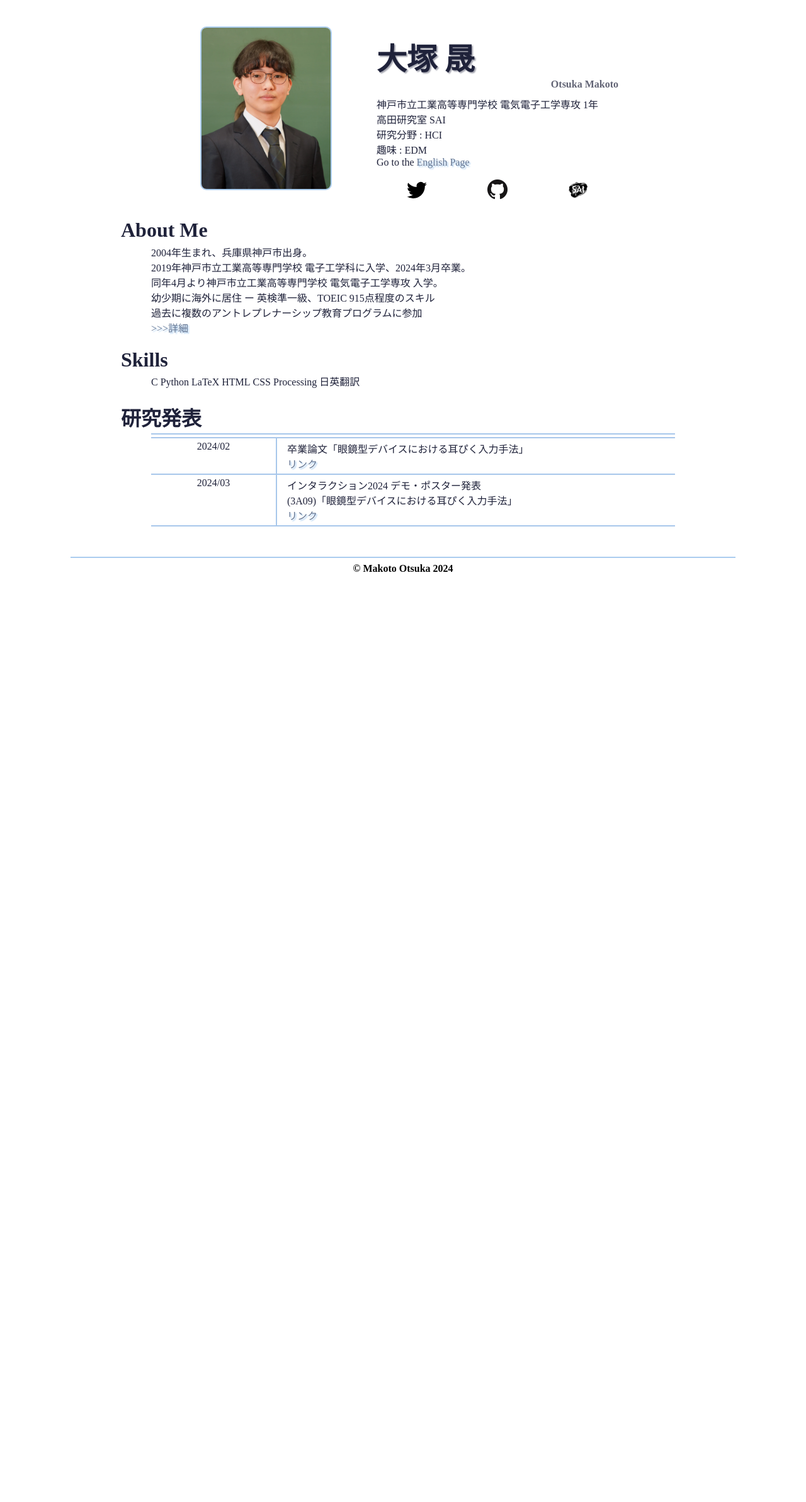
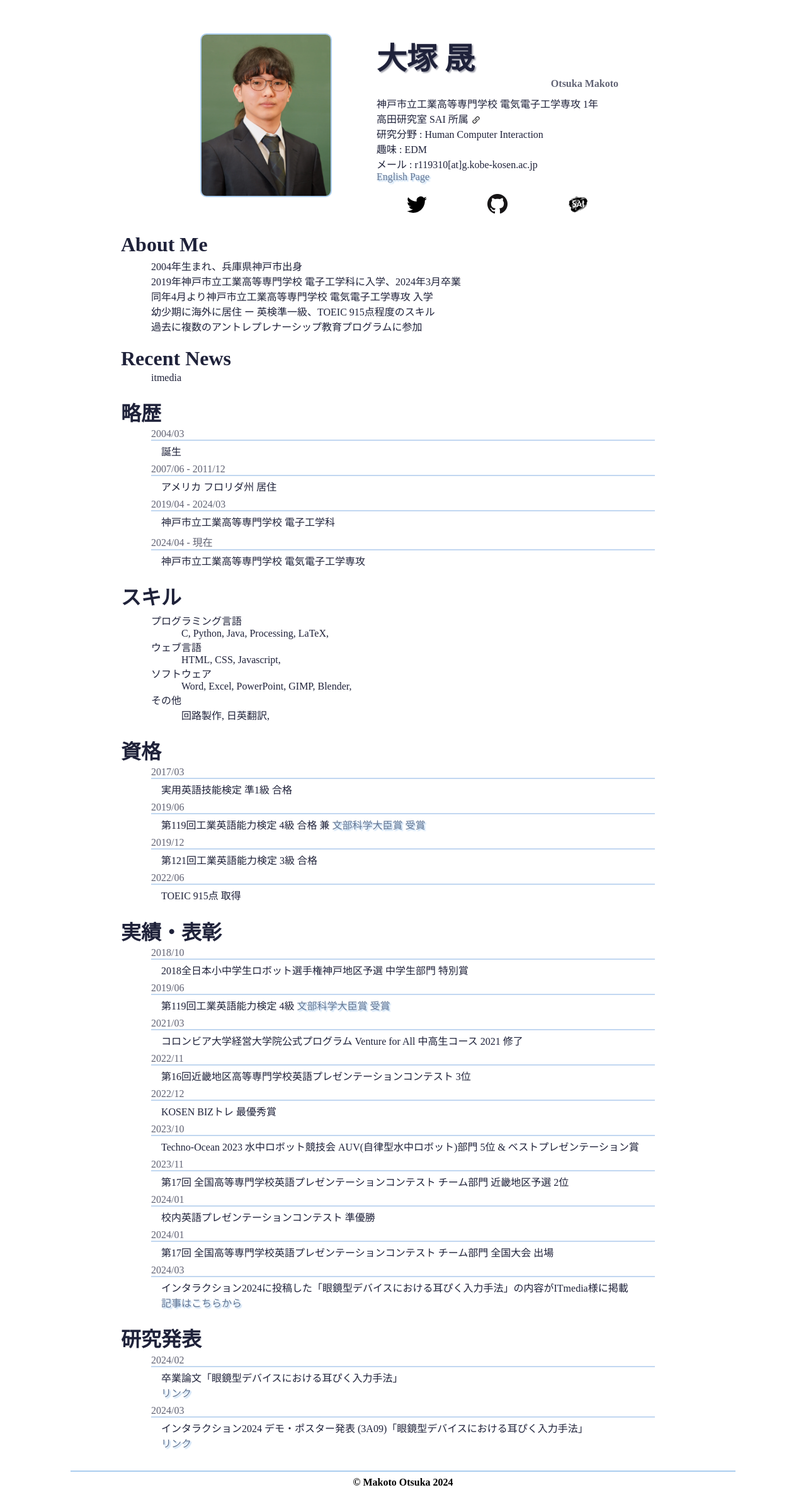
Before and after one commit to r119310/r119310.github.io, a PHP site: page /JP/home.html in a window 1280 px wide. Shown: the part 74-2459 px from the top of the page at 63% size. Before the commit the page ends 982 px from the top, so only its background shows below. Run offline with PHP 8.4, Linux system fonts and the light colour scheme.

Commit message:
final edit

```diff
--- a/CSS/main.css
+++ b/CSS/main.css
@@ -92,10 +92,19 @@ h1{
     margin-block-end: 0.1em;
     /* border-bottom: 1px solid #A1A2AD; */
 }
+
 .textbox{
     margin-left: 3em;
     margin-right: 3em;
-    width: 100%;
+    width: auto;
+}
+
+.SAIHPLink{
+    cursor: pointer;
+}
+
+.linkmark{
+    vertical-align: middle;
 }
 
 .link{
@@ -137,38 +146,31 @@ h1{
 }
 
 .tbl{
-    border-top: 2px solid var(--accentCLR);
-    width: calc(100% - 4em);
-    margin-bottom: 3em;
-}
-
-.tblTop{
-    border-bottom: 2px solid var(--accentCLR);
-    padding-top:4px;
+    border: none;
+    width: 100%;
 }
 
 .tblRow{
-    border-bottom: 2px solid var(--accentCLR);
-    display: flex;
+    width: 100%;
+    display:block;
+    border: none;
 }
 
 .tblLeft{
-    padding: 1em;
-    padding-top: 4px;
-    padding-bottom: 4px;
-    width: 14em;
-    text-align: center;
-    vertical-align: text-top;
-    border-right: 2px solid var(--accentCLR);
+    padding: 0px;
+    text-align: left;
+    opacity: 0.7;
+    width: auto;
+    border: none;
+    border-bottom: 2px solid var(--accentCLR);
 }
 
-
 .tblRight{
-    padding-top: 4px;
-    padding-bottom: 4px;
-    justify-content: center;
+    padding: 0px;
+    margin-top: 4px;
+    margin-bottom: 8px;
+    margin-left: 1em;
     width: 100%;
-    padding-left: 1em;
 }
 
 @media (min-width:1px) and (max-width:649px) {
@@ -194,33 +196,7 @@ h1{
         margin: 0em;
     }
 
-    .tbl{
-        border: none;
-        width: 100%;
-    }
-
-    .tblRow{
-        width: 100%;
-        display:block;
-        border: none;
-    }
-
-    .tblTop{
-        display: none;
-    }
-
-    .tblLeft{
-        padding: 0px;
-        text-align: left;
-        opacity: 0.7;
-        width: auto;
-        border: none;
-        border-bottom: 2px solid var(--accentCLR);
-    }
-
     .tblRight{
-        padding: 0px;
-        padding-bottom: 8px;
-        width: 100%;
+        margin-left: 0em;
     }
 }
--- /dev/null
+++ b/JP/components/AboutMeblock.html
@@ -0,0 +1,10 @@
+<div class="AboutMe">
+    <h1>About Me</h1>
+    <div class="textbox">
+        <p>2004年生まれ、兵庫県神戸市出身</p>
+        <p>2019年神戸市立工業高等専門学校 電子工学科に入学、2024年3月卒業</p>
+        <p>同年4月より神戸市立工業高等専門学校 電気電子工学専攻 入学</p>
+        <p>幼少期に海外に居住 ー 英検準一級、TOEIC 915点程度のスキル</p>
+        <p>過去に複数のアントレプレナーシップ教育プログラムに参加</p>
+    </div>
+</div>
--- /dev/null
+++ b/JP/components/Biographyblock.html
@@ -0,0 +1,22 @@
+<h1>略歴</h1>
+<div class="textbox">
+    <div class="tbl">
+        <div class="tblRow"></div>
+        <div class="tblRow">
+            <div class="tblLeft">2004/03</div>
+            <div class="tblRight">誕生</div>
+        </div>
+        <div class="tblRow">
+            <div class="tblLeft">2007/06 - 2011/12</div>
+            <div class="tblRight">アメリカ フロリダ州 居住</div>
+        </div>
+        <div class="tblRow">
+            <div class="tblLeft">2019/04 - 2024/03</div>
+            <div class="tblRight"><span>神戸市立工業高等専門学校</span> <span>電子工学科</span></div>
+        </div>
+        <div class="tblRow">
+            <div class="tblLeft">2024/04 - 現在</div>
+            <div class="tblRight"><span>神戸市立工業高等専門学校</span> <span>電気電子工学専攻</span></div>
+        </div>
+    </div>
+</div>
--- /dev/null
+++ b/JP/components/RecentNewsblock.html
@@ -0,0 +1,6 @@
+<div class="NewsPickUp">
+    <h1>Recent News</h1>
+    <div class="textbox">
+        <p>itmedia</p>
+    </div>
+</div>
--- /dev/null
+++ b/JP/components/Skillblock.html
@@ -0,0 +1,14 @@
+<h1>スキル</h1>
+<div class="textbox">
+    <p>プログラミング言語</p>
+    <p class="textbox"><span>C,</span>  <span>Python,</span> <span>Java,</span> <span>Processing,</span> <span>LaTeX,</span> </p>
+
+    <p>ウェブ言語</p>
+    <p class="textbox"><span>HTML,</span>  <span>CSS,</span> <span>Javascript,</span></p>
+
+    <p>ソフトウェア</p>
+    <p class="textbox"><span>Word,</span> <span>Excel,</span> <span>PowerPoint,</span> <span>GIMP,</span> <span>Blender,</span> </p>
+
+    <p>その他</p>
+    <p class="textbox"><span>回路製作,</span> <span>日英翻訳,</span> </p>
+</div>
--- /dev/null
+++ b/JP/components/header.html
@@ -0,0 +1,20 @@
+<link rel="stylesheet" type="text/css" href="../CSS/Header.css">
+<header>
+    <input type="checkbox" id="hamtoggle">
+    <label for="hamtoggle" class="hamburger">
+        <span id="topbun"></span>
+        <span id="patty"></span>
+        <span id="bottombun"></span>
+    </label>
+    <div class="nav-wrapper">
+        <nav class="header-nav">
+            <div class="nav-list">
+                <div class="nav-item"><div class="nav-item-text" onclick="homeLink()">ホーム</div></div>
+                <div class="nav-item"><div class="nav-item-text" onclick="profileLink()">プロフィール</div></div>
+                <!-- <div class="nav-item"><div class="nav-item-text" onclick="newsJPLink()">News</div></div> -->
+                <!-- <div class="nav-item"><div class="nav-item-text" onclick="Mac020kLink()">Fun</div></div> -->
+                <div class="nav-item"><div class="nav-item-text JP2EN" onclick="ENLink()">English</div></div>
+            </div>
+        </nav>
+    </div>
+</header>
--- /dev/null
+++ b/JP/components/introblock.html
@@ -0,0 +1,31 @@
+<div class="discription">
+    <div class="selfPictArea">
+        <img src="../Images/Self.webp" class="selfPict" alt="Self Picture">
+    </div>
+    <div class="ssIntro">
+        <div class="MainName">
+            大塚 晟
+        </div>
+        <div class="SubName">
+            Otsuka Makoto
+        </div>
+        <div class="currentPosition">
+            <span>神戸市立工業高等専門学校</span> <span>電気電子工学専攻 1年</span> <br> <span class="SAIHPLink" onclick="SAIHPLink()">高田研究室 SAI 所属 <img class="linkmark" src="../Images/link.svg" alt="SAI HP"></span>
+        </div>
+        <p><span>研究分野 : </span> <span>Human Computer Interaction</span></p>
+        <p><span>趣味 : </span> <span>EDM</span></p>
+        <p><span>メール : </span> <span>r119310[at]g.kobe-kosen.ac.jp</span></p>
+        <span class="link" onclick="homeENLink()">English Page</span>
+        <div class="linkbox">
+            <div class="linkIcon" onclick="twitterLink()">
+                <img  class="IconImg" src="../Images/twitter.svg" alt="Twitter">
+            </div>
+            <div class="linkIcon"  onclick="githubLink()">
+                <img  class="IconImg" src="../Images/GitHub-Mark-64px.png"  alt="GitHub">
+            </div>
+            <div class="linkIcon" onclick="SAIMakotoLink()">
+                <img  class="IconImg" src="../Images/SAI_ロゴ.webp" alt="SAI 大塚のプロジェクト">
+            </div>
+        </div>
+    </div>
+</div>
--- a/JP/home.html
+++ b/JP/home.html
@@ -10,90 +10,129 @@
     <meta name="description" content="神戸高専 電子工学科 SAI所属の大塚 晟のホームぺージ。"/>
     <link rel="icon" type="image/png" sizes="128x128" href="/./Images/r119310_icon_128x128.png">
     <link rel="shortcut icon" href="../Images/r119310_icon_BGwhite.svg">
-    <link rel="stylesheet" type="text/css" href="../CSS/Header.css">
     <link rel="stylesheet" type="text/css" href="../CSS/main.css">
     <link rel="stylesheet" type="text/css" href="../CSS/Footer.css">
     <title>Home | 大塚 晟</title>
-    <script src="https://code.jquery.com/jquery-3.4.1.min.js" integrity="sha256-CSXorXvZcTkaix6Yvo6HppcZGetbYMGWSFlBw8HfCJo=" crossorigin="anonymous"></script>
 </head>
 
 <body>
-    <header>
-        <div class="nav-wrapper">
-                <nav class="header-nav">
-                <div class="nav-list">
-                    <div class="nav-item"><div class="nav-item-text" onclick="homeJPLink()">ホーム</div></div>
-                    <div class="nav-item"><div class="nav-item-text" onclick="profileJPLink()">プロフィール</div></div>
-                    <!-- <div class="nav-item"><div class="nav-item-text" onclick="newsJPLink()">News</div></div> -->
-                    <!-- <div class="nav-item"><div class="nav-item-text" onclick="Mac020kLink()">Fun</div></div> -->
-                    <div class="nav-item"><div class="nav-item-text JP2EN" onclick="homeENLink()">English</div></div>
-                </div>
-            </nav>
-        </div>
-        <button class="burger-btn">
-            <span class="bar bar_top"></span>
-            <span class="bar bar_mid"></span>
-            <span class="bar bar_bottom"></span>
-        </button>
-
-        <script src="../CSS/Header.js"></script>
-    </header>
+    <div id="header"></div>
+    <script>
+        fetch("./components/header.html")
+          .then((response) => response.text())
+          .then((data) => document.querySelector("#header").innerHTML = data);
+    </script>
 
     <main>
-        <div class="discription">
-            <div class="selfPictArea">
-                <img src="../Images/Self.webp" class="selfPict" alt="Self Picture">
-            </div>
-            <div class="ssIntro">
-                <div class="MainName">
-                    大塚 晟
-                </div>
-                <div class="SubName">
-                    Otsuka Makoto
-                </div>
-                <div class="currentPosition">
-                    <span>神戸市立工業高等専門学校</span> <span>電気電子工学専攻 1年</span> <br> <span>高田研究室 SAI</span>
-                </div>
-                <p><span>研究分野 : </span> <span>HCI</span></p>
-                <p><span>趣味 : </span> <span>EDM</span></p>
-                <p>Go to the <span class="link" onclick="homeENLink()">English Page</span></p>
-                <div class="linkbox">
-                    <div class="linkIcon" onclick="twitterLink()">
-                        <img  class="IconImg" src="../Images/twitter.svg" alt="Twitter">
+        <div id="introblock"></div>
+        <script>
+            fetch("./components/introblock.html")
+              .then((response) => response.text())
+              .then((data) => document.querySelector("#introblock").innerHTML = data);
+        </script>
+
+        <div id="AboutMeblock"></div>
+        <script>
+            fetch("./components/AboutMeblock.html")
+              .then((response) => response.text())
+              .then((data) => document.querySelector("#AboutMeblock").innerHTML = data);
+        </script>
+
+        <div id="RecentNewsblock"></div>
+        <script>
+            fetch("./components/RecentNewsblock.html")
+              .then((response) => response.text())
+              .then((data) => document.querySelector("#RecentNewsblock").innerHTML = data);
+        </script>
+
+        <div id="Biographyblock"></div>
+        <script>
+            fetch("./components/Biographyblock.html")
+              .then((response) => response.text())
+              .then((data) => document.querySelector("#Biographyblock").innerHTML = data);
+        </script>
+
+        <div id="Skillblock"></div>
+        <script>
+            fetch("./components/Skillblock.html")
+              .then((response) => response.text())
+              .then((data) => document.querySelector("#Skillblock").innerHTML = data);
+        </script>
+
+        <h1>資格</h1>
+        <div class="textbox">
+            <div class="tbl">
+                <div class="tblRow"></div>
+                <div class="tblRow">
+                        <div class="tblLeft">2017/03</div>
+                        <div class="tblRight"><span>実用英語技能検定</span> 準1級 合格</div>
                     </div>
-                    <div class="linkIcon"  onclick="githubLink()">
-                        <img  class="IconImg" src="../Images/GitHub-Mark-64px.png"  alt="GitHub">
+                    <div class="tblRow">
+                        <div class="tblLeft">2019/06</div>
+                        <div class="tblRight">第119回工業英語能力検定 4級 合格 兼 <span class="link" onclick="industEikenLink()">文部科学大臣賞 受賞</span></div>
                     </div>
-                    <div class="linkIcon" onclick="SAIHPLink()">
-                        <img  class="IconImg" src="../Images/SAI_ロゴ.webp" alt="SAI 大塚のプロジェクト">
+                    <div class="tblRow">
+                        <div class="tblLeft">2019/12</div>
+                        <div class="tblRight">第121回工業英語能力検定 3級 合格</div>
                     </div>
+                    <div class="tblRow">
+                        <div class="tblLeft">2022/06</div>
+                        <div class="tblRight">TOEIC 915点 取得</div>
                 </div>
             </div>
         </div>
 
-        <div class="AboutMe">
-            <h1>About Me</h1>
-            <div class="textbox">
-                <p>2004年生まれ、兵庫県神戸市出身。</p>
-                <p>2019年神戸市立工業高等専門学校 電子工学科に入学、2024年3月卒業。</p>
-                <p>同年4月より神戸市立工業高等専門学校 電気電子工学専攻 入学。</p>
-                <p>幼少期に海外に居住 ー 英検準一級、TOEIC 915点程度のスキル</p>
-                <p>過去に複数のアントレプレナーシップ教育プログラムに参加</p>
-                <div class="link text" onclick="profileJPLink()">>>>詳細</div>
+        <h1>実績・表彰</h1>
+        <div class="textbox">
+            <div class="tbl">
+                <div class="tblRow"></div>
+                <div class="tblRow">
+                    <div class="tblLeft">2018/10</div>
+                    <div class="tblRight"><span>2018全日本小中学生ロボット選手権</span><span>神戸地区予選</span> <span>中学生部門 特別賞</span></div>
+                </div>
+                <div class="tblRow">
+                    <div class="tblLeft">2019/06</div>
+                    <div class="tblRight">第119回工業英語能力検定 4級 <span class="link" onclick="industEikenLink()">文部科学大臣賞 受賞</span></div>
+                </div>
+                <div class="tblRow">
+                    <div class="tblLeft">2021/03</div>
+                    <div class="tblRight">コロンビア大学経営大学院公式プログラム Venture for All 中高生コース 2021 修了</div>
+                </div>
+                <div class="tblRow">
+                    <div class="tblLeft">2022/11</div>
+                    <div class="tblRight"><span>第16回近畿地区高等専門学校</span><span>英語プレゼンテーションコンテスト</span> 3位</div>
+                </div>
+                <div class="tblRow">
+                    <div class="tblLeft">2022/12</div>
+                    <div class="tblRight">KOSEN BIZトレ 最優秀賞</div>
+                </div>
+                <div class="tblRow">
+                    <div class="tblLeft">2023/10</div>
+                    <div class="tblRight"><span>Techno-Ocean 2023</span> <span>水中ロボット競技会</span> <span>AUV(自律型水中ロボット)部門</span> 5位 & ベストプレゼンテーション賞</div>
+                </div>
+                <div class="tblRow">
+                    <div class="tblLeft">2023/11</div>
+                    <div class="tblRight"><span>第17回 全国高等専門学校</span><span>英語プレゼンテーションコンテスト</span> チーム部門 近畿地区予選 2位</div>
+                </div>
+                <div class="tblRow">
+                    <div class="tblLeft">2024/01</div>
+                    <div class="tblRight">校内英語プレゼンテーションコンテスト 準優勝</div>
+                </div>
+                <div class="tblRow">
+                    <div class="tblLeft">2024/01</div>
+                    <div class="tblRight"><span>第17回 全国高等専門学校</span><span>英語プレゼンテーションコンテスト</span> <span>チーム部門 全国大会 出場</span></div>
+                </div>
+                <div class="tblRow">
+                    <div class="tblLeft">2024/03</div>
+                    <div class="tblRight">インタラクション2024に投稿した「眼鏡型デバイスにおける耳ぴく入力手法」の内容がITmedia様に掲載 <span class="link" onclick="Interaction2024ItmediaLink()">記事はこちらから</span></div>
+                </div>
             </div>
-        </div>
-
-        <div class="Skills">
-            <h1>Skills</h1>
-            <p class="textbox">
-                <span>C</span>  <span>Python</span>  <span>LaTeX</span> <span>HTML</span>  <span>CSS</span>  <span>Processing</span> <span>日英翻訳</span>
-            </p>
         </div>
 
         <h1>研究発表</h1>
         <div class="textbox">
             <div class="tbl">
-                <div class="tblRow tblTop"></div>
+                <div class="tblRow"></div>
                 <div class="tblRow">
                     <div class="tblLeft">2024/02</div>
                     <div class="tblRight">卒業論文「眼鏡型デバイスにおける耳ぴく入力手法」<br><span class="link" onclick="Thesis2023Link()">リンク</span></div>
@@ -104,11 +143,7 @@
                 </div>
             </div>
         </div>
-
-        <!-- <div class="NewsPreview">
-            <h1>News</h1>
-
-        </div> -->
+        <!-- <h1>Projects</h1> -->
 
     </main>
 
```
Also changed, not shown: CSS/Header.css (+41 -93 lines), CSS/Header.js (deleted, +0 -7 lines), CSS/Link.js (+26 -18 lines), JP/profile.html (+6 -22 lines), Images/link.svg (added).
